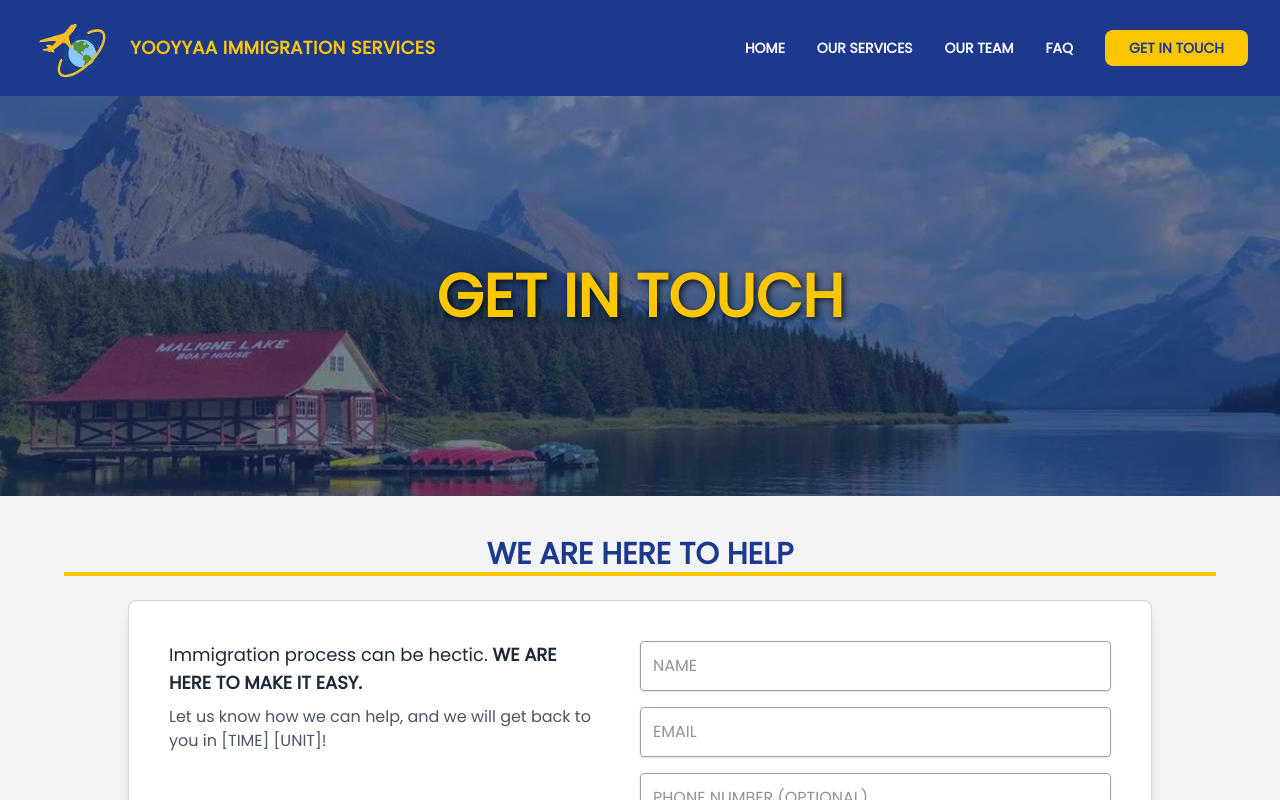
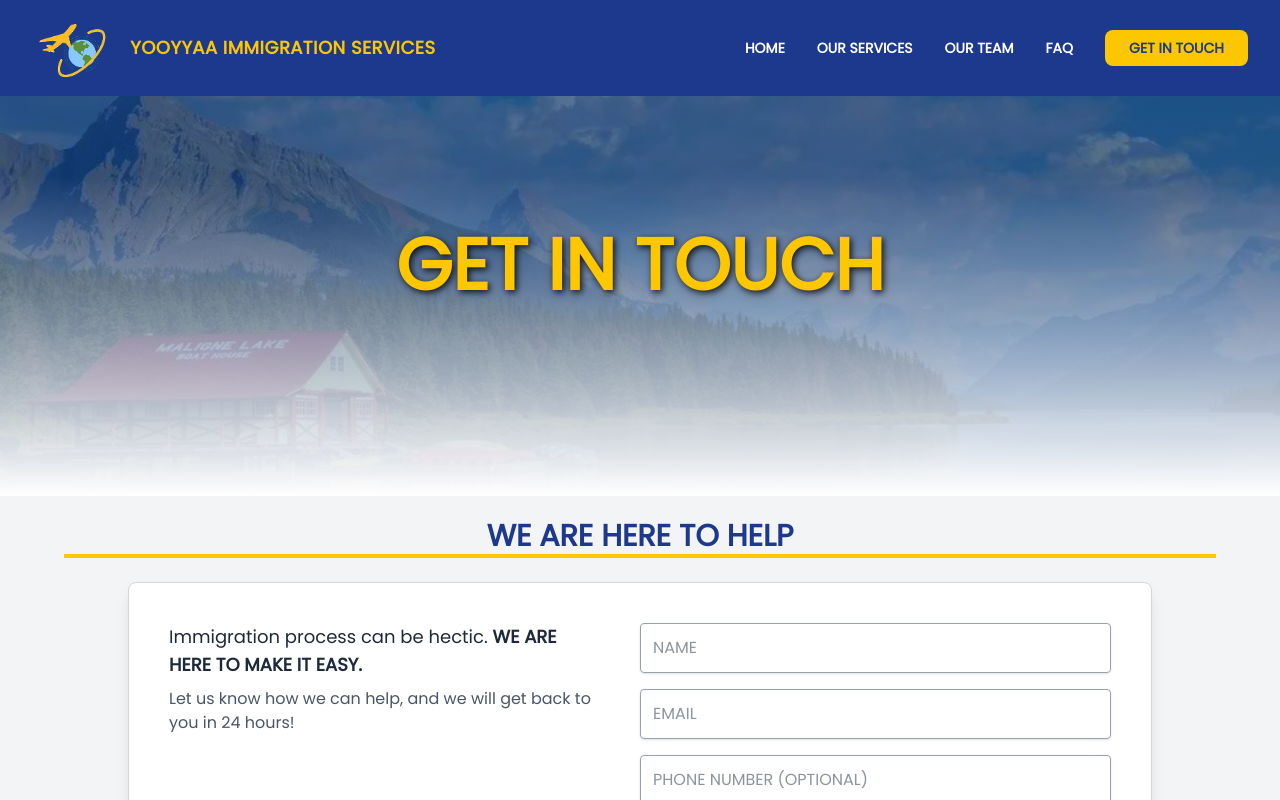
Before and after one commit to BestBow/Yooyyaa-Immigration-Consulting-Website, a React (Vite) app in the folder client/: page /contact in a window 1280 px wide. Shown: the top 800 px of the page. Built offline with nearby package versions, Linux system fonts and the light colour scheme.

Commit message:
fixed the uI and added the heading banner

```diff
--- a/client/src/Components/headingBanner.tsx
+++ b/client/src/Components/headingBanner.tsx
@@ -1,30 +1,41 @@
 import React from "react";
 
-export default function HeadingBanner ( title: string | TrustedHTML, bannerPhoto: string | null )
-{
+export default function HeadingBanner(title: string | TrustedHTML, bannerPhoto: string | null) {
   return (
-		<div className="w-full relative flex flex-col items-center">
+    <div className="w-full relative flex flex-col items-center mb-8">
       <div className="w-screen absolute left-1/2 transform -translate-x-1/2">
         <img
-					src={ bannerPhoto != null ? bannerPhoto : '../assets/service-banner.jpg' }
+          src={bannerPhoto != null ? bannerPhoto : "../assets/service-banner.jpg"}
           alt="Banner"
           className="w-full h-[400px] object-cover"
         />
 
-				<div className="
+        <div
+          className="
             absolute inset-0
             bg-gradient-to-t
             from-[#FFFFFF] from-0%
-					to-[#003580]/25 to-80%
-				">
-					<h1 className='banner-title absolute inset-x-0 top-1/3 text-center'
-						dangerouslySetInnerHTML={{ __html: title? title : 'PAGE<br/>TITLE' }}
+            to-[#003580]/50 to-80%
+          "
         >
-					</h1>
+          <h1
+            className="
+              banner-title
+              absolute inset-x-0 top-1/3
+              text-center
+              text-5xl md:text-6xl
+              font-extrabold
+              uppercase
+              text-yellow-400
+            "
+            style={{ textShadow: "2px 2px 6px rgba(0, 0, 0, 0.8)" }}
+            dangerouslySetInnerHTML={{ __html: title ? title : "PAGE<br/>TITLE" }}
+          />
         </div>
       </div>
-			{/* Spacer to maintain layout flow */ }
-			<div className="h-[350px]"></div>
+
+      {/* Spacer to push subsequent content below the banner */}
+      <div className="h-[350px]" />
     </div>
   );
 }
--- a/client/src/pages/Contact.jsx
+++ b/client/src/pages/Contact.jsx
@@ -1,5 +1,7 @@
 import React, { useState } from "react";
+import "../styles/global.css";
 import styles from "../styles/Contact.module.css";
+import HeadingBanner from "../Components/headingBanner.tsx";
 import Backgroundimg from "../Assets/images/image.png";
 import logoWname from "../Assets/images/yooyyaa.png";
 
@@ -36,8 +38,14 @@ function Contact() {
         throw new Error("Failed to send form data");
       }
 
-      // Reset the form and let the user know it worked
-      setFormData({ name: "", email: "", phone: "", category: "", message: "" });
+      // Reset the form and notify success
+      setFormData({
+        name: "",
+        email: "",
+        phone: "",
+        category: "",
+        message: "",
+      });
       alert("Form submitted successfully!");
     } catch (error) {
       console.error("Error submitting form:", error);
@@ -47,15 +55,8 @@ function Contact() {
 
   return (
     <div className={styles.container}>
-      {/* Banner section */}
-      <section className={styles.contactBanner}>
-        <div
-          className={styles.bannerBg}
-          style={{ backgroundImage: `url(${Backgroundimg})` }}
-        />
-        <div className={styles.blueOverlay} />
-        <h2 className={styles.bannerText}>GET IN TOUCH</h2>
-      </section>
+      {/* Use the HeadingBanner component for the banner */}
+      {HeadingBanner("GET IN TOUCH", Backgroundimg)}
 
       {/* Section Title */}
       <h3 className={styles.sectionTitle}>WE ARE HERE TO HELP</h3>
@@ -71,7 +72,7 @@ function Contact() {
             <strong>WE ARE HERE TO MAKE IT EASY.</strong>
           </p>
           <p className={styles.description}>
-            Let us know how we can help, and we will get back to you in [TIME] [UNIT]!
+            Let us know how we can help, and we will get back to you in 24 hours!
           </p>
         </div>
 
@@ -147,7 +148,6 @@ function Contact() {
           </div>
         </div>
 
-
         {/* Map Section */}
         <div className={styles.mapContainer}>
           <iframe
```
Lines whose indentation alone changed are shown as unchanged.
